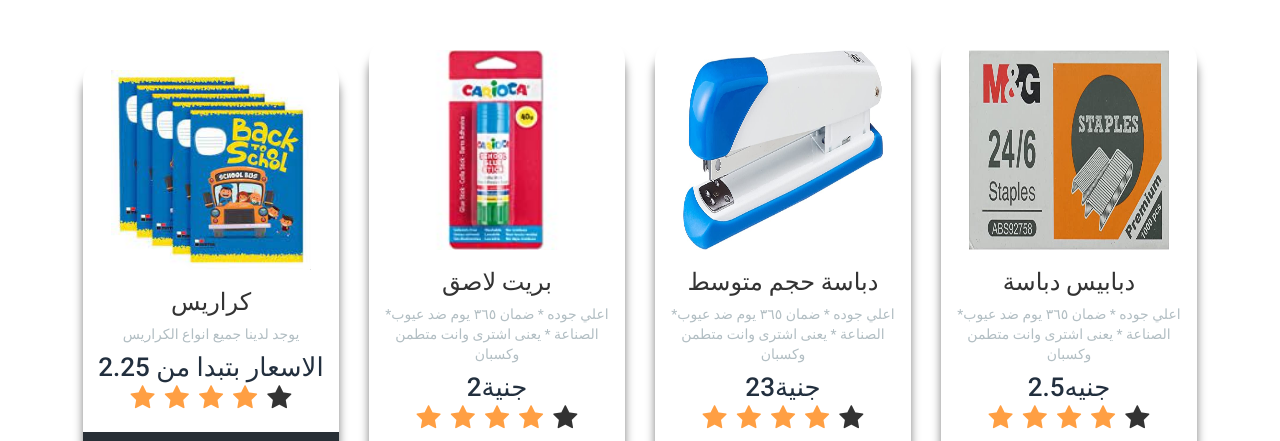
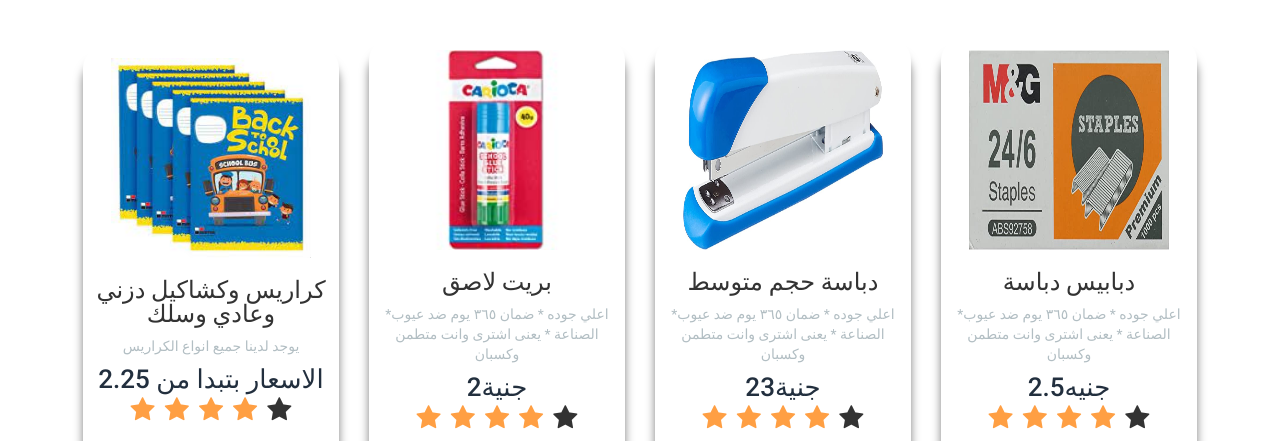
Before and after one commit to omarshahin1/Rightshops, a plain HTML site: page tools.html in a window 1280 px wide. Shown: the part 291-732 px from the top of the page. Drawn offline with Linux system fonts and the light colour scheme.

Commit message:
Update tools.html

```diff
--- a/tools.html
+++ b/tools.html
@@ -156,7 +156,7 @@
 
         <div class="content">
           <img src="s6.jpg" alt="">
-          <h3 class="gall">كراريس</h3>
+          <h3 class="gall"> كراريس وكشاكيل دزني وعادي وسلك</h3>
           <p>يوجد لدينا جميع انواع الكراريس </p>
           <h6>الاسعار بتبدا من 2.25</h6>
           <ul>
```
